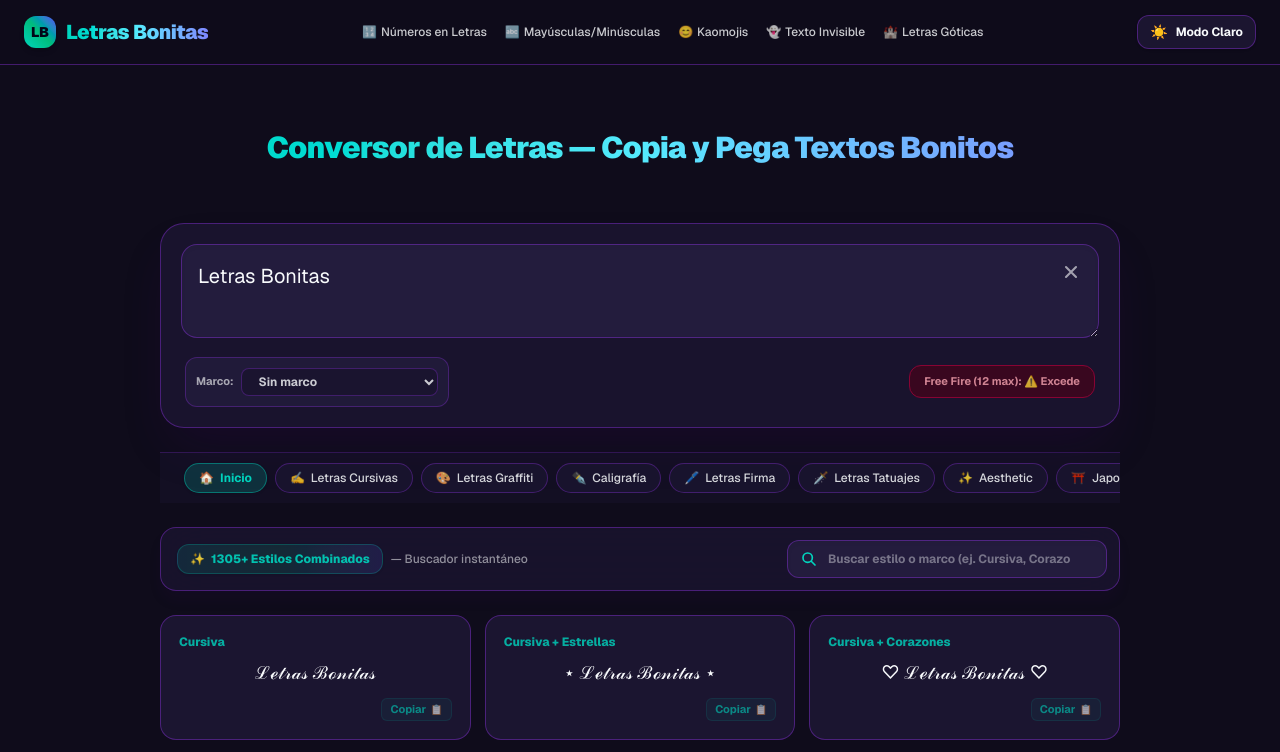
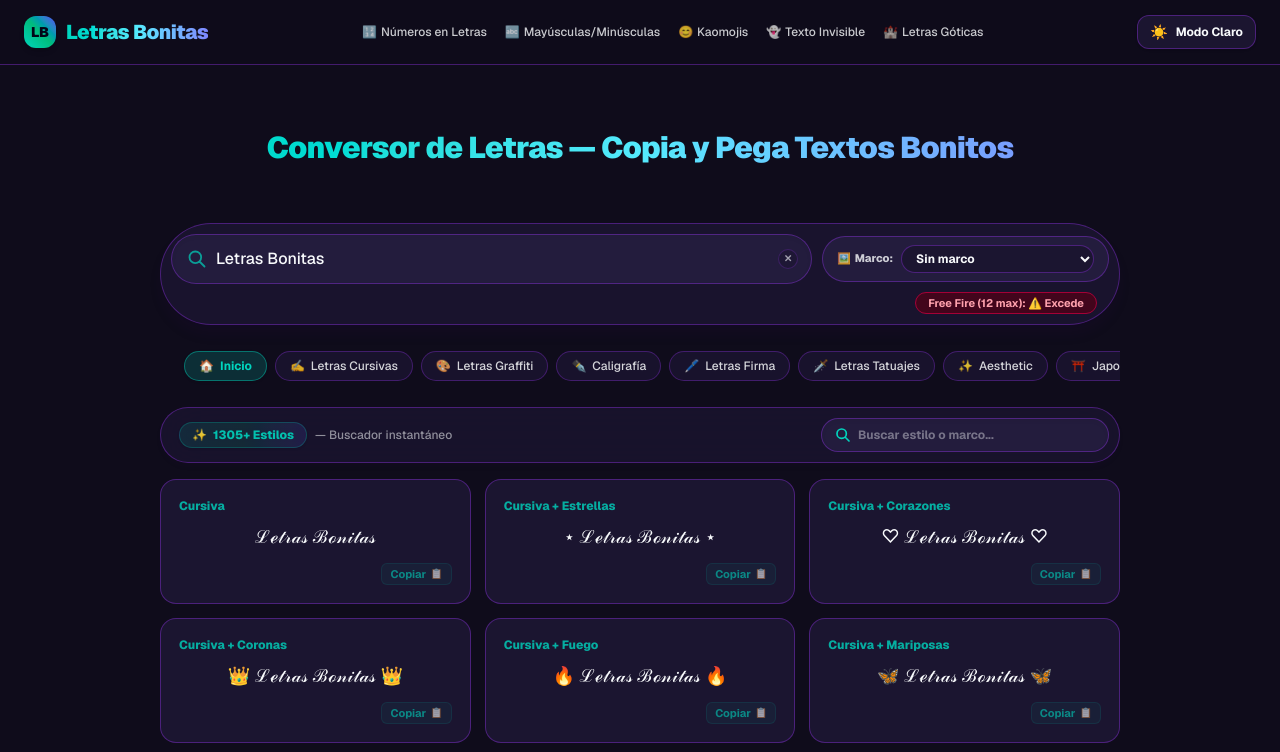
Before and after one commit to ToolWebsite123/Spanish_Letras_Bonitas_Website, a Next.js app: page / in a window 1280 px wide. Shown: the top 752 px of the page. Built offline with nearby package versions, Linux system fonts and the light colour scheme.

Commit message:
Redesign converter toolbar - compact pill UI, fix duplicate return bug

```diff
--- a/components/Converter.tsx
+++ b/components/Converter.tsx
@@ -143,45 +143,51 @@ export default function Converter({
   const isCategoryPage = Boolean(highlightStyleId && featuredStyle);
 
   return (
-    <div className="w-full flex flex-col gap-6">
-      {/* Sleek Input Container */}
-      <div className="flex flex-col gap-3 p-4 sm:p-5 rounded-2xl sm:rounded-3xl border border-[var(--border-color)] bg-[var(--card-bg)]/90 backdrop-blur-xl shadow-2xl shadow-purple-950/20">
-        {/* Main Textarea Input */}
-        <div className="relative w-full">
-          <textarea
+    <div className="w-full flex flex-col gap-4">
+      {/* Sleek, Compact Pill-Shaped Main Input Container */}
+      <div className="w-full flex flex-col gap-2 p-2 sm:p-2.5 rounded-3xl sm:rounded-full border border-[var(--border-color)] bg-[var(--card-bg)]/90 backdrop-blur-xl shadow-lg shadow-purple-950/10">
+        <div className="flex flex-col sm:flex-row items-center gap-2.5 w-full">
+          {/* Main Text Input Field */}
+          <div className="relative w-full flex-1">
+            <div className="absolute inset-y-0 left-0 pl-4 flex items-center pointer-events-none text-teal-600 dark:text-teal-400">
+              <svg className="w-5 h-5 opacity-70" fill="none" stroke="currentColor" viewBox="0 0 24 24">
+                <path strokeLinecap="round" strokeLinejoin="round" strokeWidth="2.2" d="M21 21l-6-6m2-5a7 7 0 11-14 0 7 7 0 0114 0z" />
+              </svg>
+            </div>
+            <input
               id="text-input"
+              type="text"
               value={inputText}
               onChange={(e) => setInputText(e.target.value)}
               placeholder="Escribe o pega tu texto aquí..."
-            rows={2}
-            className="w-full p-3.5 sm:p-4 pr-10 sm:pr-12 rounded-xl sm:rounded-2xl border border-[var(--border-color)] bg-[var(--input-bg)] text-[var(--foreground)] placeholder-purple-300/40 focus:outline-none focus:ring-2 focus:ring-teal-500/30 focus:border-teal-400 shadow-inner text-base sm:text-xl font-normal leading-normal resize-y transition-all"
+              className="w-full pl-11 pr-10 py-2.5 sm:py-3 rounded-full border border-[var(--border-color)] bg-[var(--input-bg)] text-[var(--foreground)] placeholder-purple-300/40 focus:outline-none focus:ring-2 focus:ring-teal-500/40 focus:border-teal-400 text-sm sm:text-base font-medium shadow-inner transition-all"
             />
             {inputText && (
               <button
                 type="button"
                 onClick={() => setInputText("")}
-              className="absolute top-3 right-3 p-1.5 rounded-full text-[var(--foreground)] opacity-60 hover:opacity-100 hover:text-red-400 hover:bg-[var(--input-bg)] transition-colors cursor-pointer"
+                className="absolute inset-y-0 right-0 pr-3.5 flex items-center text-[var(--foreground)] opacity-60 hover:opacity-100 hover:text-rose-400 transition-colors cursor-pointer"
                 title="Borrar texto"
               >
-              <svg className="w-5 h-5" fill="none" stroke="currentColor" viewBox="0 0 24 24">
-                <path strokeLinecap="round" strokeLinejoin="round" strokeWidth="2.5" d="M6 18L18 6M6 6l12 12" />
-              </svg>
+                <div className="w-5 h-5 rounded-full bg-[var(--card-bg)] border border-[var(--border-color)] flex items-center justify-center text-[10px] font-bold">
+                  ✕
+                </div>
               </button>
             )}
           </div>
 
-        {/* Integrated Control Row (Decorator + Counter) */}
-        <div className="flex flex-wrap items-center justify-between gap-3 px-1 text-xs text-[var(--foreground)] opacity-80 font-semibold">
-          {/* Decorator Selector */}
-          <div className="flex items-center gap-2 bg-[var(--input-bg)] p-2.5 rounded-xl border border-[var(--border-color)] shrink-0">
-            <span className="text-[11px] font-bold text-[var(--foreground)] opacity-80">Marco:</span>
+          {/* Integrated Compact Decorator Dropdown */}
+          <div className="flex items-center gap-2 bg-[var(--input-bg)] px-3.5 py-1.5 sm:py-2 rounded-full border border-[var(--border-color)] shrink-0 w-full sm:w-auto justify-between sm:justify-start">
+            <span className="text-[11px] font-extrabold text-[var(--foreground)] opacity-80 whitespace-nowrap flex items-center gap-1">
+              <span>🖼️</span> Marco:
+            </span>
             <select
               value={selectedDecorator?.id || ""}
               onChange={(e) => {
                 const dec = decorators.find((d) => d.id === e.target.value) || null;
                 setSelectedDecorator(dec);
               }}
-              className="px-3 py-1 rounded-lg text-xs font-bold border border-[var(--border-color)] bg-[var(--card-bg)] text-[var(--foreground)] focus:outline-none focus:ring-2 focus:ring-teal-500/30 cursor-pointer"
+              className="px-2.5 py-1 rounded-full text-xs font-bold border border-[var(--border-color)] bg-[var(--card-bg)] text-[var(--foreground)] focus:outline-none focus:ring-2 focus:ring-teal-500/30 cursor-pointer"
             >
               <option value="">Sin marco</option>
               {decorators.map((dec) => (
@@ -191,12 +197,13 @@ export default function Converter({
               ))}
             </select>
           </div>
+        </div>
 
-          {/* Character & Byte Counter Stat */}
+        {/* Character & Byte Counter Stat (Shown when text typed) */}
         {inputText.length > 6 && (
-            <div className="flex items-center gap-2 shrink-0 text-[11px]">
+          <div className="flex items-center justify-end px-3 text-[11px] shrink-0">
             <span
-                className={`px-3.5 py-2 rounded-xl font-bold border ${
+              className={`px-3 py-0.5 rounded-full font-bold border ${
                 inputText.length > 12
                   ? "bg-rose-950/80 text-rose-300 border-rose-800"
                   : "bg-emerald-950/80 text-emerald-300 border-emerald-800"
@@ -207,22 +214,21 @@ export default function Converter({
           </div>
         )}
       </div>
-      </div>
 
       {/* Category Pills Filter Bar */}
-      {showCategoryNav && <CategoryNav />}
+      {showCategoryNav && <CategoryNav bare />}
 
       {/* Search Bar & Total Combinations Counter */}
       {!isCategoryPage && (
-        <div className="flex flex-col sm:flex-row items-stretch sm:items-center justify-between gap-3 w-full p-2.5 sm:p-3 rounded-2xl border border-[var(--border-color)] bg-[var(--card-bg)]/80 backdrop-blur-xl shadow-lg shadow-purple-950/10">
-          <div className="text-xs font-bold text-[var(--foreground)] opacity-90 flex items-center gap-2 px-1">
-            <span className="px-3 py-1.5 rounded-xl bg-gradient-to-r from-teal-500/15 via-emerald-500/15 to-indigo-500/15 text-teal-600 dark:text-teal-400 border border-teal-500/30 font-extrabold flex items-center gap-1.5 shadow-sm">
-              <span>✨</span> {allCombinations.length}+ Estilos Combinados
+        <div className="flex flex-col sm:flex-row items-stretch sm:items-center justify-between gap-2.5 w-full p-2 sm:p-2.5 rounded-3xl sm:rounded-full border border-[var(--border-color)] bg-[var(--card-bg)]/80 backdrop-blur-xl shadow-md shadow-purple-950/5">
+          <div className="text-xs font-bold text-[var(--foreground)] opacity-90 flex items-center gap-2 px-2">
+            <span className="px-3 py-1 rounded-full bg-gradient-to-r from-teal-500/15 via-emerald-500/15 to-indigo-500/15 text-teal-600 dark:text-teal-400 border border-teal-500/30 font-extrabold flex items-center gap-1.5 shadow-sm text-xs">
+              <span>✨</span> {allCombinations.length}+ Estilos
             </span>
-            <span className="hidden md:inline opacity-60 font-medium">— Buscador instantáneo</span>
+            <span className="hidden md:inline opacity-60 font-medium text-xs">— Buscador instantáneo</span>
           </div>
 
-          <div className="relative w-full sm:w-80 shrink-0">
+          <div className="relative w-full sm:w-72 shrink-0">
             <div className="absolute inset-y-0 left-0 pl-3.5 flex items-center pointer-events-none text-teal-600 dark:text-teal-400">
               <svg className="w-4 h-4" fill="none" stroke="currentColor" viewBox="0 0 24 24">
                 <path strokeLinecap="round" strokeLinejoin="round" strokeWidth="2.5" d="M21 21l-6-6m2-5a7 7 0 11-14 0 7 7 0 0114 0z" />
@@ -232,8 +238,8 @@ export default function Converter({
               type="text"
               value={searchQuery}
               onChange={handleSearchChange}
-              placeholder="Buscar estilo o marco (ej. Cursiva, Corazones)..."
-              className="w-full pl-10 pr-9 py-2.5 rounded-xl text-xs font-bold border border-[var(--border-color)] bg-[var(--input-bg)] text-[var(--foreground)] placeholder-[var(--foreground)]/40 focus:outline-none focus:ring-2 focus:ring-teal-500/40 focus:border-teal-400 shadow-inner transition-all"
+              placeholder="Buscar estilo o marco..."
+              className="w-full pl-9 pr-8 py-2 rounded-full text-xs font-bold border border-[var(--border-color)] bg-[var(--input-bg)] text-[var(--foreground)] placeholder-[var(--foreground)]/40 focus:outline-none focus:ring-2 focus:ring-teal-500/40 focus:border-teal-400 shadow-inner transition-all"
             />
             {searchQuery && (
               <button
@@ -242,10 +248,10 @@ export default function Converter({
                   setSearchQuery("");
                   setVisibleCount(40);
                 }}
-                className="absolute inset-y-0 right-0 pr-3 flex items-center text-xs text-[var(--foreground)] opacity-60 hover:opacity-100 hover:text-rose-400 transition-colors cursor-pointer"
+                className="absolute inset-y-0 right-0 pr-2.5 flex items-center text-xs text-[var(--foreground)] opacity-60 hover:opacity-100 hover:text-rose-400 transition-colors cursor-pointer"
                 title="Limpiar búsqueda"
               >
-                <div className="w-5 h-5 rounded-full bg-[var(--card-bg)] border border-[var(--border-color)] flex items-center justify-center text-[10px] font-bold">
+                <div className="w-4 h-4 rounded-full bg-[var(--card-bg)] border border-[var(--border-color)] flex items-center justify-center text-[9px] font-bold">
                   ✕
                 </div>
               </button>
--- a/components/NavBar.tsx
+++ b/components/NavBar.tsx
@@ -42,10 +42,10 @@ const mainHeaderTools: NavPill[] = [
   { label: "Letras Góticas", href: "/letras-bonitas/letras-goticas", icon: "🏰" },
 ];
 
-export function CategoryNav() {
+export function CategoryNav({ bare = false }: { bare?: boolean } = {}) {
   const pathname = usePathname();
   return (
-    <div className="w-full border-t border-[var(--border-color)]/60 bg-[var(--card-bg)]/40">
+    <div className={bare ? "w-full" : "w-full border-t border-[var(--border-color)]/60 bg-[var(--card-bg)]/40"}>
       <div className="max-w-7xl mx-auto px-4 sm:px-6 py-2.5 flex items-center gap-2 overflow-x-auto no-scrollbar scroll-smooth">
         {navPills.map((pill) => {
           const isActive = pathname === pill.href;
```
Lines whose indentation alone changed are shown as unchanged.
